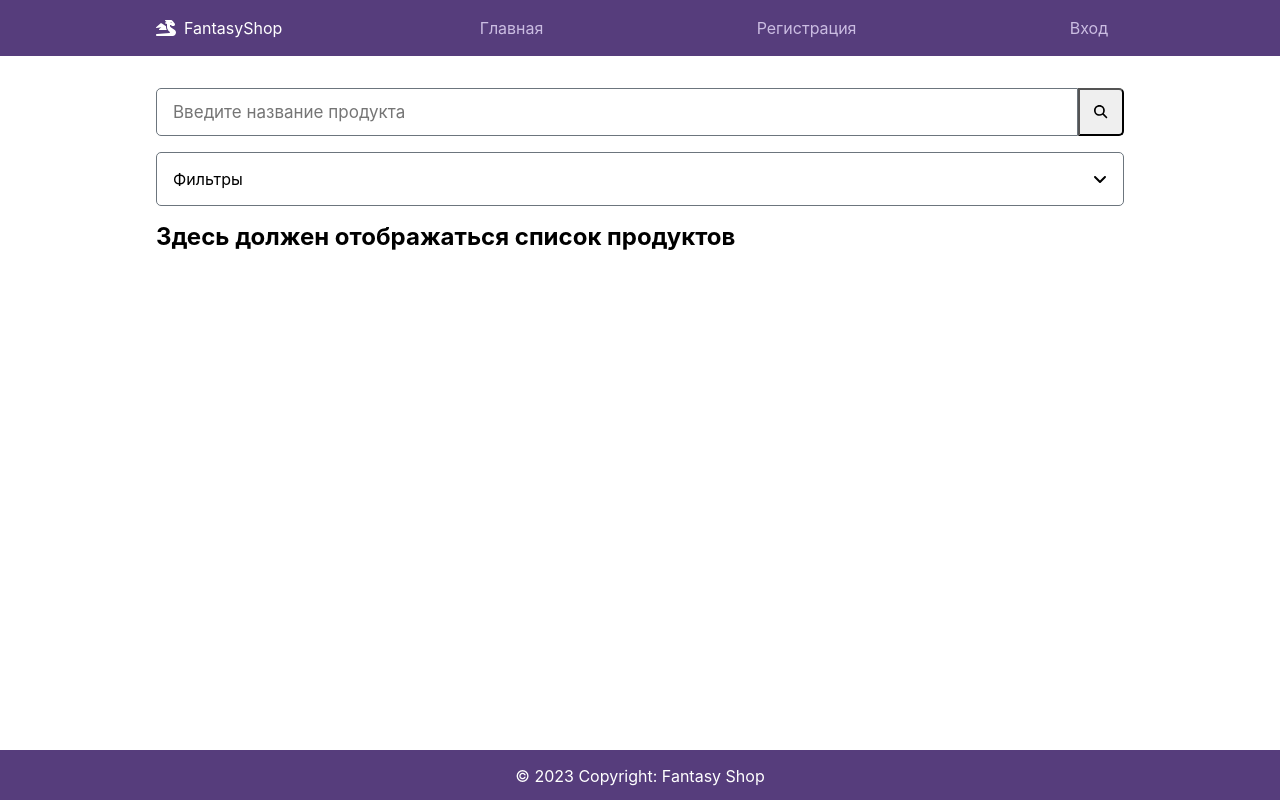
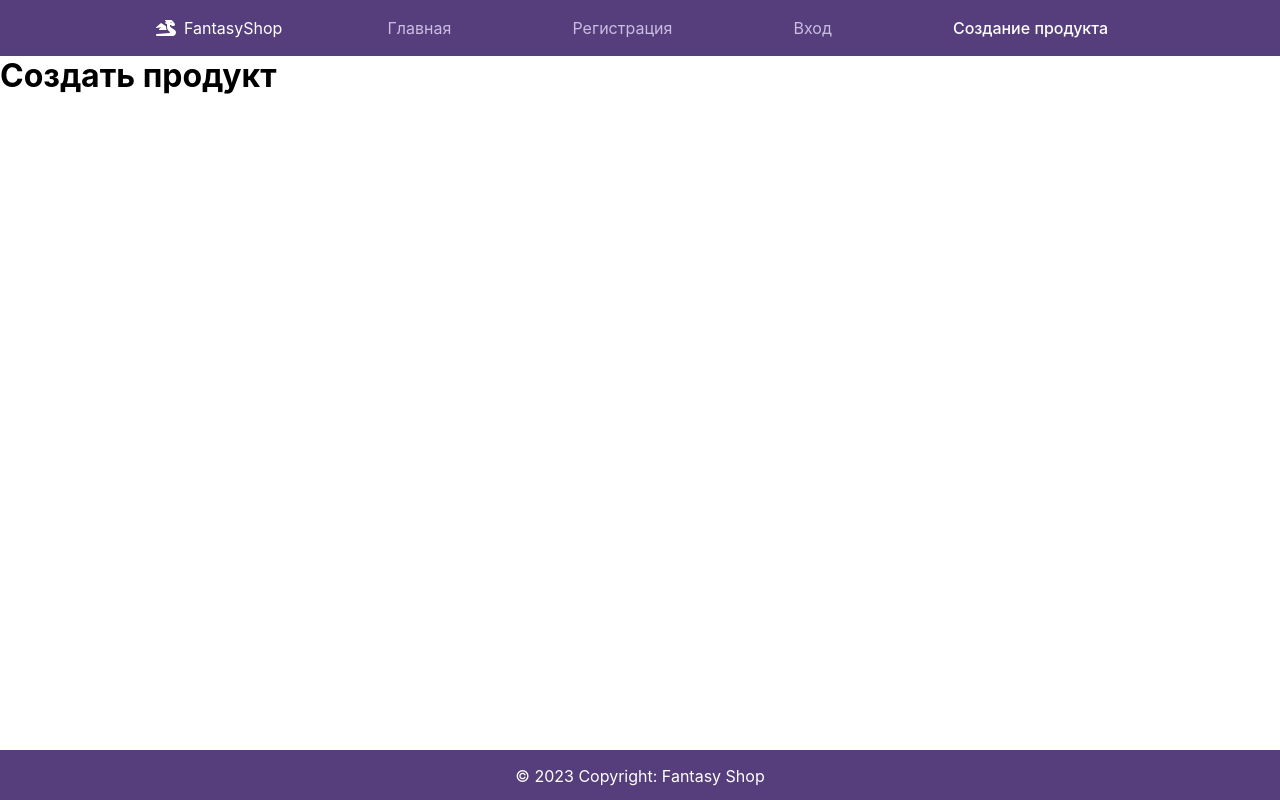
Before and after one commit to matveygrevtsov/fantasy_shop, a React (Create React App) app: page /#/create-product in a window 1280 px wide. Built offline with nearby package versions, Linux system fonts and the light colour scheme; no server answers.

Commit message:
Инициализировал пустую страницу для создания продукта (#50)
Co-authored-by: matveygrevtsov <matveygrevcov@gmail.com>

```diff
--- a/src/App.tsx
+++ b/src/App.tsx
@@ -2,6 +2,7 @@ import { HashRouter, Routes, Route } from "react-router-dom";
 import { Layout } from "./components/Header/components/Layout/Layout";
 import { routes } from "./constants/routes";
 import { CartPage } from "./pages/CartPage/CartPage";
+import { CreateProductPage } from "./pages/CreateProductPage/CreateProductPage";
 import { MainPage } from "./pages/MainPage/MainPage";
 import { SignInPage } from "./pages/SignInPage/SignInPage";
 import { SignUpPage } from "./pages/SignUpPage/SignUpPage";
@@ -14,6 +15,11 @@ function App() {
           <Route path={routes.CartPage.path} element={<CartPage />} />
           <Route path={routes.SignUpPage.path} element={<SignUpPage />} />
           <Route path={routes.SignInPage.path} element={<SignInPage />} />
+          <Route path={routes.SignInPage.path} element={<SignInPage />} />
+          <Route
+            path={routes.CreateProductPage.path}
+            element={<CreateProductPage />}
+          />
           <Route path="*" element={<MainPage />} />
         </Routes>
       </Layout>
--- a/src/constants/enums.ts
+++ b/src/constants/enums.ts
@@ -3,6 +3,7 @@ export enum RouteName {
   CartPage = "CartPage",
   SignUpPage = "SignUpPage",
   SignInPage = "SignInPage",
+  CreateProductPage = "CreateProductPage",
 }
 
 export enum ProductCategory {
--- a/src/constants/routes.ts
+++ b/src/constants/routes.ts
@@ -27,4 +27,9 @@ export const routes: Record<RouteName, RouteConfig> = {
     showInNavBarForGuest: true,
     showInNavBarForLoggedIn: false,
   },
+  [RouteName.CreateProductPage]: {
+    path: `/create-product`,
+    showInNavBarForGuest: true,
+    showInNavBarForLoggedIn: false,
+  },
 };
--- a/src/constants/texts.ts
+++ b/src/constants/texts.ts
@@ -50,6 +50,9 @@ export const texts = {
       submitButtonText: "Войти",
     },
   },
+  CreateProductPage: {
+    title: "Создать продукт",
+  },
   Header: {
     logoutText: "Выйти",
     routesTitles: {
@@ -57,6 +60,7 @@ export const texts = {
       [RouteName.SignUpPage]: "Регистрация",
       [RouteName.SignInPage]: "Вход",
       [RouteName.CartPage]: "Корзина",
+      [RouteName.CreateProductPage]: "Создание продукта",
     },
   },
   Footer: {
@@ -66,7 +70,7 @@ export const texts = {
     searchInputPlaceholder: "Введите название продукта",
     searchProductsParamsTitle: "Фильтры",
     ProductCategorySelect: {
-      title: "Категория",
+      title: "Категории",
       placeholder: "Выбрать категории",
       options: [
         {
--- /dev/null
+++ b/src/pages/CreateProductPage/CreateProductPage.tsx
@@ -0,0 +1,13 @@
+import { texts } from "../../constants/texts";
+import { CreateProductForm } from "./components/CreateProductForm/CreateProductForm";
+
+import s from "./CreateProductPage.module.css";
+
+export function CreateProductPage() {
+  return (
+    <div>
+      <h1>{texts.CreateProductPage.title}</h1>
+      <CreateProductForm />
+    </div>
+  );
+}
--- /dev/null
+++ b/src/pages/CreateProductPage/components/CreateProductForm/CreateProductForm.tsx
@@ -0,0 +1,9 @@
+import { useCreateProductsForm } from "./useCreateProductsForm";
+
+import s from "./CreateProductForm.module.css";
+
+export function CreateProductForm() {
+  const {} = useCreateProductsForm();
+
+  return <form></form>;
+}
--- /dev/null
+++ b/src/pages/CreateProductPage/components/CreateProductForm/useCreateProductsForm.ts
@@ -0,0 +1,3 @@
+export function useCreateProductsForm() {
+  return {};
+}
```
Also changed, not shown: src/pages/CreateProductPage/CreateProductPage.module.css (added), src/pages/CreateProductPage/components/CreateProductForm/CreateProductForm.module.css (added).
